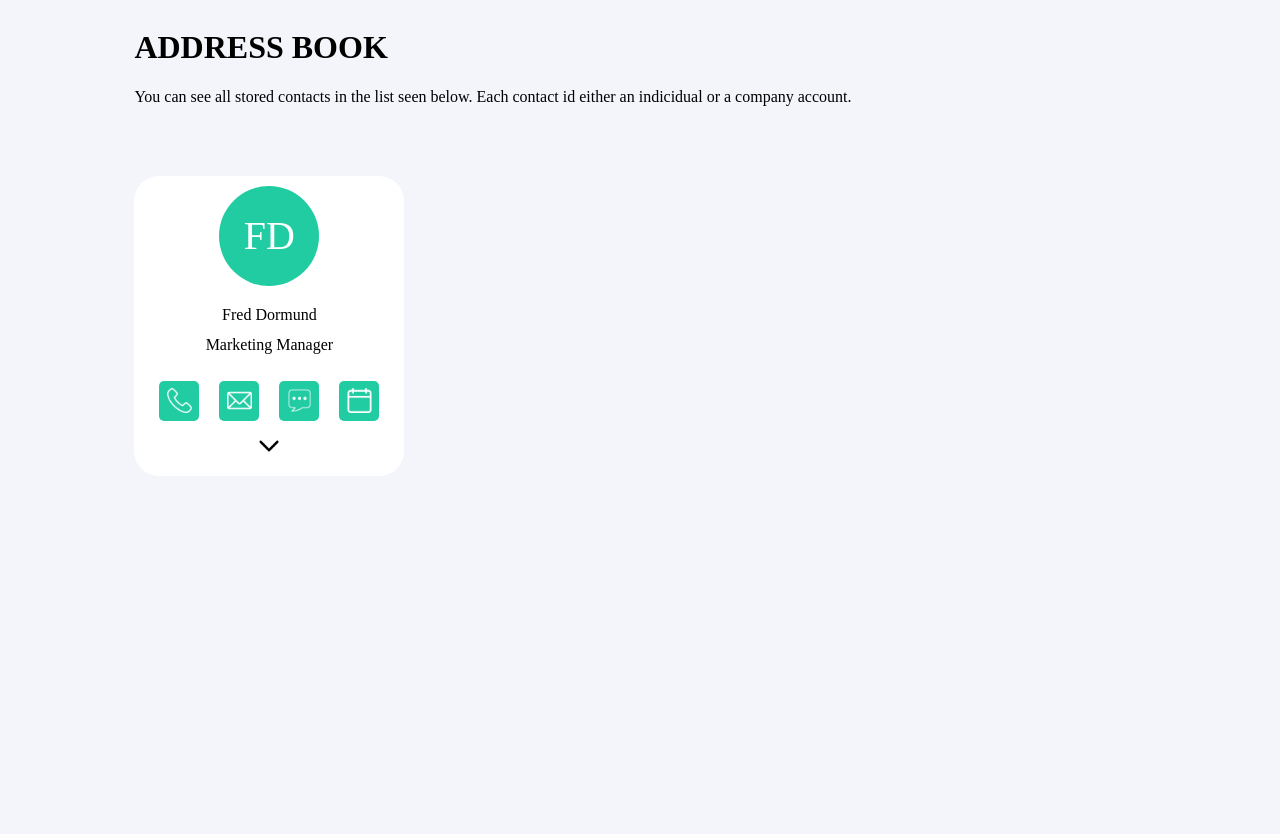
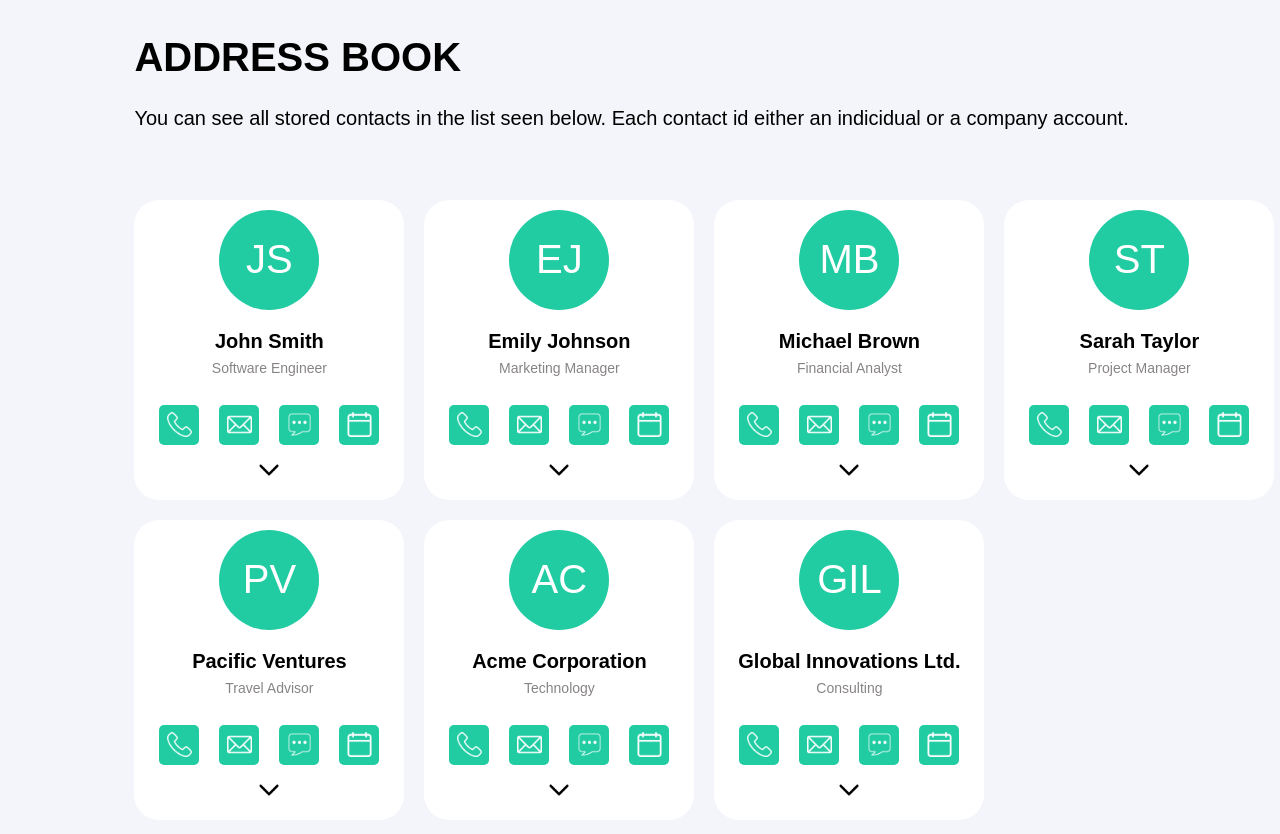
Before and after one commit to Wowa-penguin/Small_assignment_II_Filofax, a website built with Vite: page index.html in a window 1280 px wide. Before the commit the page ends 800 px from the top, so only its background shows below. Built offline with nearby package versions, Linux system fonts and the light colour scheme.

Commit message:
næstum komið

```diff
--- a/index.html
+++ b/index.html
@@ -7,44 +7,7 @@
     <title>Filofax</title>
   </head>
   <body>
-    <div id="app">
-      <header>
-        <h1 class="address-header">ADDRESS BOOK</h1>
-        <p>
-          You can see all stored contacts in the list seen below. Each contact
-          id either an indicidual or a company account.
-        </p>
-      </header>
-      <div class="card-conteaner">
-        <div class="card-body">
-          <div class="card-thumbnail">
-            <p>FD</p>
-          </div>
-
-          <p class="name">Fred Dormund</p>
-
-          <p class="title">Marketing Manager</p>
-
-          <div class="card-icons">
-            <div class="icon-conteaner">
-              <img src="/public/telephone.png" alt="" />
-            </div>
-            <div class="icon-conteaner">
-              <img src="/public/email.png" alt="" />
-            </div>
-            <div class="icon-conteaner">
-              <img src="/public/chat.png" alt="" />
-            </div>
-            <div class="icon-conteaner">
-              <img src="/public/calendar.png" alt="" />
-            </div>
-          </div>
-          <div class="card-expand">
-            <img src="/public/down-arrow.png" alt="" />
-          </div>
-        </div>
-      </div>
-    </div>
+    <div id="app"></div>
     <script type="module" src="/src/main.ts"></script>
   </body>
 </html>
--- a/src/main.ts
+++ b/src/main.ts
@@ -1,6 +1,124 @@
 import "./styles/global.less";
+import { Contact } from "./types/contact";
 import data from "./data/prepopulation.json";
+
+const getInitials = (fullName: string) => {
+  if (!fullName) return "";
+
+  const words = fullName.split(/\s+/);
+  const initials = words.map((word) => word.charAt(0).toUpperCase());
+
+  return initials.join("");
+};
 
 document.addEventListener("DOMContentLoaded", () => {
   const app = document.getElementById("app");
+  const headerElement = document.createElement("header");
+  headerElement.innerHTML = `
+    <h1>ADDRESS BOOK</h1>
+    <p>You can see all stored contacts in the list seen below. Each contact id either an indicidual or a company account. </p>
+  `;
+  app?.appendChild(headerElement);
+  const container = document.createElement("div");
+  container.classList.add("card-conteaner");
+  app?.appendChild(container);
+
+  data.contacts.forEach((value) => {
+    let title = value.title;
+    if (!title) title = value.industry;
+
+    const cardElemnt: HTMLDivElement = document.createElement("div");
+
+    const thumbnailDiv = document.createElement("div");
+    thumbnailDiv.classList.add("card-thumbnail");
+    thumbnailDiv.innerHTML += `<p>${getInitials(value.name)}</p>`;
+
+    const nameP = document.createElement("p");
+    nameP.classList.add("name");
+    nameP.innerText = `${value.name}`;
+    const titleP = document.createElement("p");
+    titleP.classList.add("title");
+    titleP.innerText = `${title}`;
+
+    const dropDownDiv = document.createElement("div");
+    dropDownDiv.classList.add("drop-down");
+
+    dropDownDiv.innerHTML += `
+      <p>${value.phoneNumber}</p>
+      <p>${value.email}</p>
+      <p>${value.address}</p>
+      <p>${value.website}</p>
+    `;
+
+    if (value.type === "company") {
+      dropDownDiv.innerHTML += `<p class="key-contacts">Key contacts</p>`;
+      value.keyContacts?.map(
+        (contact) =>
+          (dropDownDiv.innerHTML += `
+        <p>${contact.name}\n${contact.email}</p>
+      `),
+      );
+    } else {
+      //
+    }
+
+    const cardIcons = document.createElement("div");
+    cardIcons.classList.add("card-icons");
+    cardIcons.innerHTML = `
+      <div class="icon-conteaner">
+        <img src="/public/telephone.png" alt="" />
+      </div>
+      <div class="icon-conteaner">
+        <img src="/public/email.png" alt="" />
+      </div>
+      <div class="icon-conteaner">
+        <img src="/public/chat.png" alt="" />
+      </div>
+      <div class="icon-conteaner">
+        <img src="/public/calendar.png" alt="" />
+      </div>
+    `;
+
+    const cardDropDownArrow = document.createElement("div");
+    cardDropDownArrow.classList.add("card-expand");
+    cardDropDownArrow.id = "card-drop-down";
+    cardDropDownArrow.innerHTML = `
+      <img id="img" src="/public/down-arrow.png" alt="" />
+    `;
+
+    cardElemnt.classList.add("card-body");
+
+    cardElemnt.append(
+      thumbnailDiv,
+      nameP,
+      titleP,
+      dropDownDiv,
+      cardIcons,
+      cardDropDownArrow,
+    );
+
+    const parentDiv: Element | null = document.querySelector(".card-conteaner");
+    if (parentDiv) parentDiv.appendChild(cardElemnt);
+  });
+
+  container?.addEventListener("click", (event) => {
+    const target = event.target as HTMLElement;
+
+    const expandBtn = target.closest(".card-expand");
+
+    if (expandBtn) {
+      const cardBody = expandBtn.closest(".card-body");
+      const dropDown = cardBody?.querySelector(".drop-down");
+      const img = cardBody?.querySelector("#img");
+
+      if (cardBody?.classList.value.includes("active")) {
+        img?.setAttribute("src", "public/down-arrow.png");
+      } else {
+        img?.setAttribute("src", "public/up-arrows.png");
+      }
+
+      dropDown?.classList.toggle("active");
+      cardBody?.classList.toggle("active");
+    }
+  });
 });
--- a/src/styles/global.less
+++ b/src/styles/global.less
@@ -1,8 +1,6 @@
 body {
   background-color: #f3f5fb;
-}
-
-#app {
+  font-family: Arial, Helvetica, sans-serif;
 }
 
 p {
@@ -14,6 +12,12 @@ header {
   /* fix */
   margin-left: 10%;
   margin-bottom: 70px;
+  h1 {
+    font-size: 40px;
+  }
+  p {
+    font-size: 20px;
+  }
 }
 
 .card-conteaner {
@@ -23,6 +27,8 @@ header {
   grid-template-columns: repeat(4, 1fr);
   justify-items: center;
   gap: 20px;
+  margin-bottom: 45px;
+
   .card-body {
     width: 250px;
     height: 280px;
@@ -30,9 +36,23 @@ header {
     background-color: #fff;
     border-radius: 25px;
     display: grid;
+
+    &.active {
+      height: auto;
+      grid-template-rows: 120px 30px 40px 1fr 50px 40px;
+      .card-expand {
+        padding-top: 15px;
+        img {
+          width: 25px;
+          height: 25px;
+        }
+      }
+    }
+
     grid-template-rows: 120px 30px 40px 50px 40px;
     justify-items: center;
     align-content: center;
+
     .card-thumbnail {
       background-color: #21cca3;
       width: 100px;
@@ -46,12 +66,43 @@ header {
         font-size: 40px;
       }
     }
+
+    .name {
+      font-size: 20px;
+      font-weight: bold;
+    }
+
+    .title {
+      font-size: 14px;
+      color: #888484;
+    }
+
+    .drop-down {
+      display: none;
+      &.active {
+        display: grid;
+        gap: 10px;
+        align-items: center;
+        margin-bottom: 20px;
+        p {
+          text-align: center;
+          font-size: 14px;
+          color: #888484;
+        }
+        .key-contacts {
+          font-weight: bold;
+          color: #000;
+        }
+      }
+    }
+
     .card-icons {
       display: grid;
       grid-template-columns: repeat(4, 1fr);
       gap: 20px;
       justify-content: center;
       align-content: center;
+
       .icon-conteaner {
         width: 40px;
         height: 40px;
@@ -67,6 +118,7 @@ header {
         }
       }
     }
+
     .card-expand {
       img {
         width: 40px;
```
Also changed, not shown: public/up-arrows.png (added).
